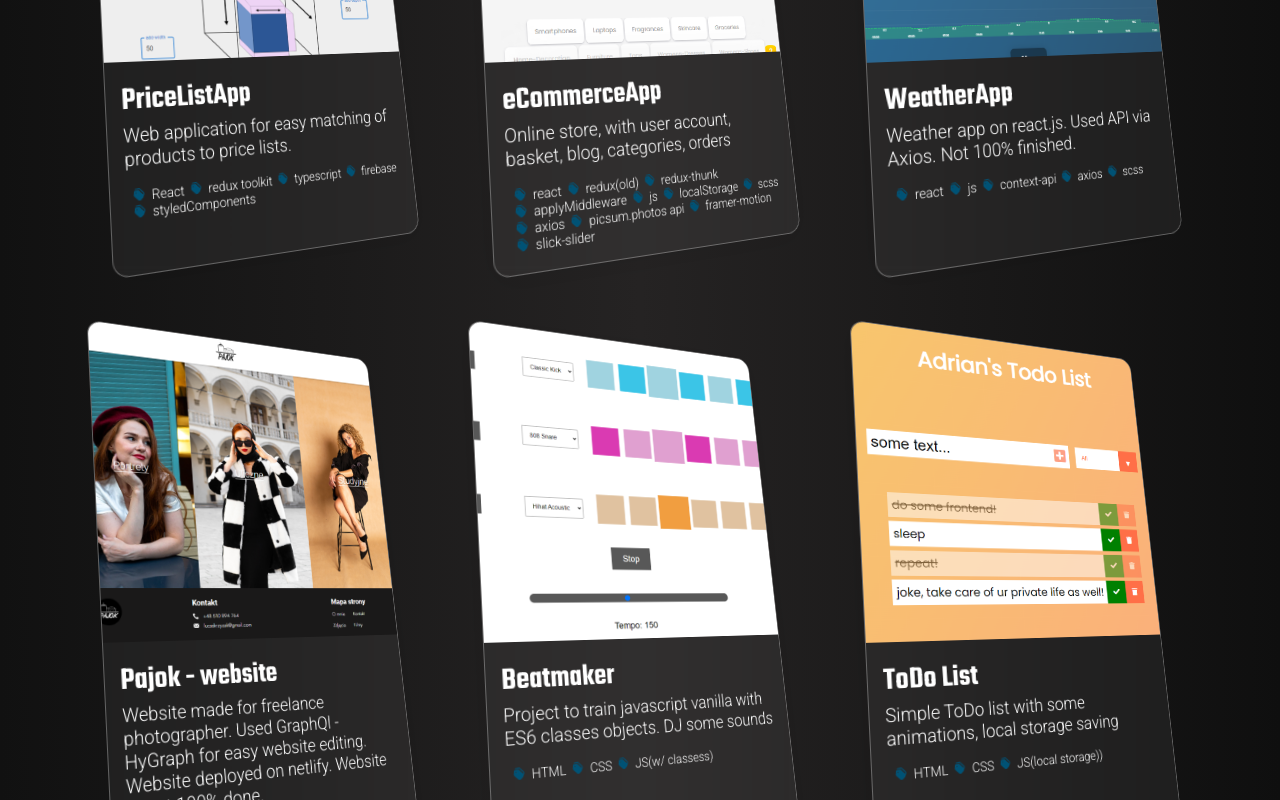
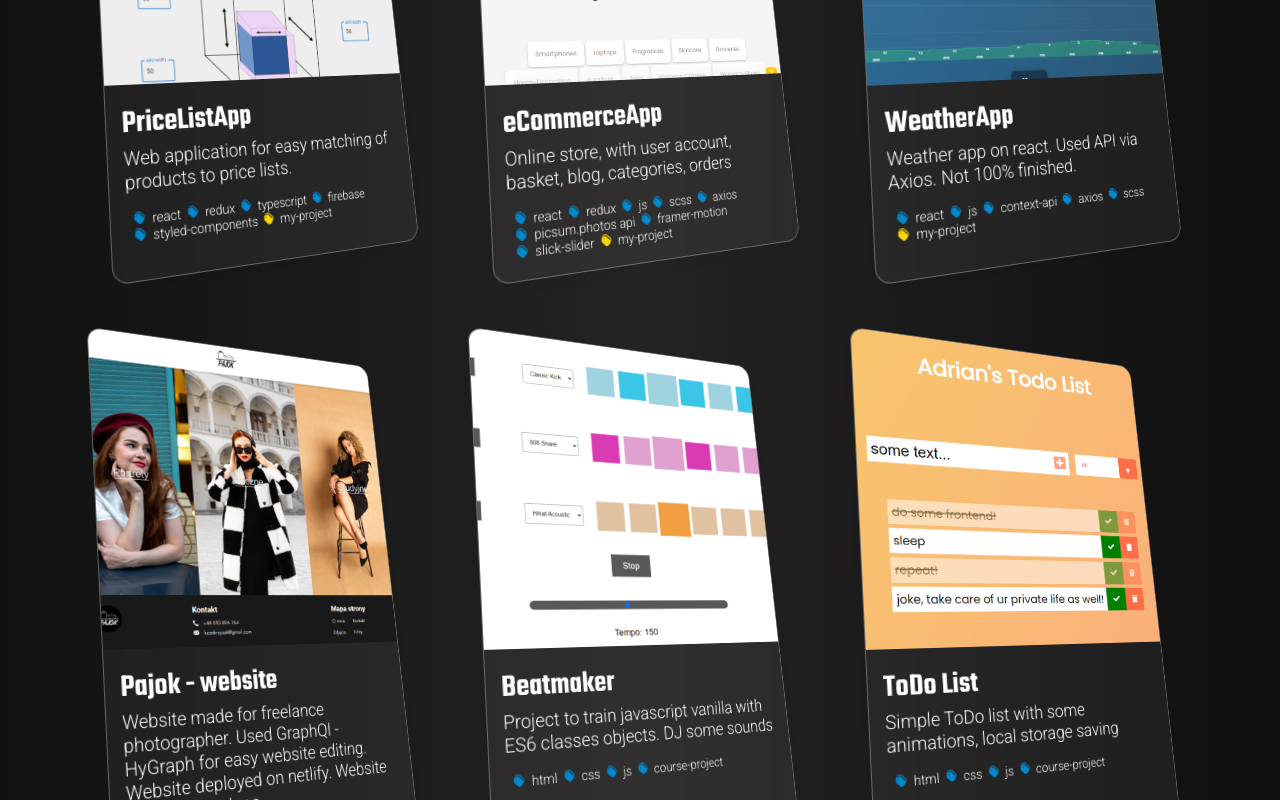
Before and after one commit to AdrianBroek/portfolio, a React (Create React App) app: page / in a window 1280 px wide. Shown: the part 2940-3740 px from the top of the page. Built offline with nearby package versions, Linux system fonts and the light colour scheme.

Commit message:
added filter via tags on project

```diff
--- a/src/components/Project.js
+++ b/src/components/Project.js
@@ -2,7 +2,7 @@ import React from "react";
 import tags from '../images/icons/tags.png'
 
 const Project = ({item, index}) => {
-    // console.log(item)
+
     return (
         <>
         {item && (
@@ -22,8 +22,8 @@ const Project = ({item, index}) => {
                 style={{display: "flex", flexWrap: "wrap"}}
                 >
                 {item.tags ? item.tags.map((tag)=> (
-                    <p>
-                        <img style={{filter: "invert(20%) sepia(51%) saturate(2948%) hue-rotate(176deg) brightness(91%) contrast(101%)", margin: "0 7px"}} width="18px" src={tags} />
+                    <p className={tag == "my-project" ? "my-project" : ""}>
+                        <img style={{filter: "invert(38%) sepia(51%) saturate(2948%) hue-rotate(176deg) brightness(91%) contrast(101%)", margin: "0 7px"}} width="18px" src={tags} />
                         {tag}
                     </p>
                 )) : ""}
--- a/src/pages/Projects.js
+++ b/src/pages/Projects.js
@@ -1,17 +1,109 @@
-import React, { useState, useContext, useEffect } from "react";
+import React, { useState, useContext, useEffect, useMemo, useCallback } from "react";
 import data from '../storage/data'
 import utils from '../storage/utils'
 import Project from '../components/Project'
 import { useInView } from 'react-intersection-observer';
 import StateContext from "../components/StateContext";
+import { dataTags } from "../storage/tags";
+import tags from '../images/icons/tags.png'
 
 const Projects = () => {
     const {activeScroll, setActiveScroll} = useContext(StateContext)
+    // project data
     const [storage, setStorage] = useState(data)
+    const [filteredStorage, setFilteredStorage] = useState([])
+
+    const [inputText, setInputText] = useState('')
+
+    const [tagList, setTagList] = useState(dataTags)
+
+    const [activeTagList, setActiveTagList] = useState([])
+
     const [util, setUtil] = useState(utils)
+
     const { ref, inView,  } = useInView({
         threshold: 0.1,
     });
+
+    function inputHandler(e) {
+        // console.log(inputText)
+        setInputText(e.target.value)
+    }
+
+    function filterProjectsByTagName() {
+
+            const objectsToRemove  = []
+
+            // copy array of data
+            const newArray = [...data]
+            console.log({newArray: newArray})
+            // mapuj kazdy projekt z osobna
+            newArray.map((proj)=> {
+                    // jesli ktorykolwiek z tagow jest w activetags, dodaj projekt
+                    // jesli nie to nie dodawaj/usun
+                    const tagExist = activeTagList.some(tag => proj.tags.includes(tag))
+                    console.log(tagExist)
+                    if(tagExist) {
+                        // sprawdz czy jest w filterowanym storage juz ten obiekt
+                        if (!filteredStorage.includes(proj)){
+                            setFilteredStorage(state=>[...state, proj])
+                        }
+                    } else {
+
+                        if (filteredStorage.includes(proj)){
+                            objectsToRemove.push(proj)
+                        }
+                    }
+            })
+
+            // if objects to remove more than 0, remove them from filteredStorage
+            if(objectsToRemove.length > 0){
+                let FScopy = [...filteredStorage]
+                objectsToRemove.forEach((element)=> {
+                    FScopy = FScopy.filter((item) => item.name != element.name);
+            })
+            setFilteredStorage(FScopy)
+        }
+    }
+
+    // set filtered storage to data on load component
+    useEffect(()=> {
+        setFilteredStorage(data)
+    },[])
+
+    // setStorage if filteredStorage changes
+    useEffect(()=> {
+        setStorage(filteredStorage)
+
+        if(filteredStorage.length == 0){
+            setFilteredStorage(data)
+        }
+    },[filteredStorage])
+
+    // fire filterProjectsByTagName function on activetaglist change
+    useEffect(()=> {
+        filterProjectsByTagName()
+        console.log(activeTagList)
+    },[activeTagList])
+
+    // del tag on click
+    const delTag = (e) => {
+        // console.log(e.target.id)
+        const ar = [...activeTagList]
+
+        const newAr = ar.filter((tag)=> tag != e.target.id)
+        // console.log(newAr)
+        setActiveTagList(newAr)
+    }
+
+    // add tag to activetaglist on btn click if it doesnt exist already
+    const submitTag = (e) => {
+        e.preventDefault()
+        if(inputText != '' && !activeTagList.includes(inputText)){
+            setActiveTagList(state => [...state, inputText])
+        }
+    };
+
 
     useEffect(()=>{
         if(inView){
@@ -25,12 +117,24 @@ const Projects = () => {
     return (
         <section id="projects" ref={ref} className="projects container">
             <h1 className="name">Projects</h1>
+            <input type="text" value={inputText} onChange={inputHandler}/>
+            <button type="submit" onClick={submitTag}>DODAJ TAGA</button>
+            {activeTagList.length > 0 && (
+                <div className="active-tags">
+                    {activeTagList.map((tag) => (
+                        <p id={tag} onClick={delTag}>
+                            <img  style={{filter: "invert(38%) sepia(51%) saturate(2948%) hue-rotate(176deg) brightness(91%) contrast(101%)", margin: "0 7px"}} width="15px" src={tags} />
+                            {tag}
+                        </p>
+                    ))}
+                </div>
+            )}
             <div className="projectContainer">
                 {storage.map((item, index)=> (
                     <Project item={item} key={index} />
                 ))}
             </div>
-            <br />
+            {/* <br />
             <br />
             <br />
             <h1 className="name">Professional projects</h1>
@@ -38,10 +142,9 @@ const Projects = () => {
                 {util.map((item, index)=> (
                     <Project item={item} key={index} />
                 ))}
-            </div>
+            </div> */}
         </section>
     )
-
 }
 
 export default Projects
--- a/src/storage/data.js
+++ b/src/storage/data.js
@@ -8,7 +8,11 @@ import flappyBird from '../images/projectsBackgrounds/flappyBird.png'
 import eCommerceApp from '../images/projectsBackgrounds/eCommerceApp.png'
 import PriceListApp from '../images/projectsBackgrounds/PriceListApp.png'
 import pajokWebsite from '../images/projectsBackgrounds2/pajokWebsite.png'
-
+import krawczykrental from '../images/projectsBackgrounds2/krawczykrental.png'
+import namileo from '../images/projectsBackgrounds2/namileo.png'
+import iPomocni from '../images/projectsBackgrounds2/ipomocni.png'
+import blucar from '../images/projectsBackgrounds2/blucar.png'
+import karcher from '../images/projectsBackgrounds2/karcher.png'
 
 const dataProjects = [
     {
@@ -18,11 +22,12 @@ const dataProjects = [
         image: PriceListApp,
         backgroundColor: '#000',
         tags: [
-            "React",
-            "redux toolkit",
+            "react",
+            "redux",
             "typescript",
             "firebase",
-            "styledComponents"
+            "styled-components",
+            "my-project"
         ]
     },
     {
@@ -33,21 +38,19 @@ const dataProjects = [
         backgroundColor: '#000',
         tags: [
             'react',
-        'redux(old)',
-        'redux-thunk',
-        'applyMiddleware',
+            'redux',
             'js',
-        'localStorage',
             'scss',
             'axios',
             'picsum.photos api',
             'framer-motion',
-        'slick-slider'
+            'slick-slider',
+            "my-project"
         ]
     },
     {
         name: 'WeatherApp',
-        description: 'Weather app on react.js. Used API via Axios. Not 100% finished.',
+        description: 'Weather app on react. Used API via Axios. Not 100% finished.',
         link: 'https://adrianbroek.github.io/weatherApp/',
         image: weatherApp,
         backgroundColor: '#000',
@@ -56,7 +59,8 @@ const dataProjects = [
             'js',
             'context-api',
             'axios',
-            'scss'
+            'scss',
+            "my-project"
         ]
     },
     {
@@ -66,10 +70,11 @@ const dataProjects = [
         image: pajokWebsite,
         backgroundColor: '#000',
         tags: [
-            "react.js",
+            "react",
             'graphql',
             'styled-components',
-            "framer-motion"
+            "framer-motion",
+            "my-project"
         ]
     },
     {
@@ -79,9 +84,10 @@ const dataProjects = [
         image: beatmaker,
         backgroundColor: '#000',
         tags: [
-            "HTML",
-            'CSS',
-            'JS(w/ classess)',
+            "html",
+            'css',
+            'js',
+            "course-project"
         ]
     },
     {
@@ -91,9 +97,10 @@ const dataProjects = [
         image: ToDoList,
         backgroundColor: '#000',
         tags: [
-            "HTML",
-            'CSS',
-            'JS(local storage))',
+            "html",
+            'css',
+            'js',
+            "course-project"
         ]
     },
     {
@@ -103,9 +110,10 @@ const dataProjects = [
         image: MusicPlayer,
         backgroundColor: '#000',
         tags: [
-            "HTML",
-            'CSS',
-            'JS (local storage)',
+            "html",
+            'css',
+            'js',
+            "course-project"
         ]
     },
     {
@@ -115,21 +123,23 @@ const dataProjects = [
         image: colorsProject,
         backgroundColor: '#000',
         tags: [
-            "HTML",
-            'CSS',
-            'JS (local storage)',
+            "html",
+            'css',
+            'js',
+            "course-project"
         ]
     },
     {
         name: 'Calculator',
-        description: 'Simple calculator made in Html, Css, Js',
+        description: 'Simple calculator made in html, css, Js',
         link: 'https://adrianbroek.github.io/Calculator/',
         image: calculator,
         backgroundColor: '#000',
         tags: [
-            "HTML",
-            'CSS',
-            'JS',
+            "html",
+            'css',
+            'js',
+            "my-project"
         ]
     },
     {
@@ -139,11 +149,79 @@ const dataProjects = [
         image: flappyBird,
         backgroundColor: '#000',
         tags: [
-            "HTML",
-            'CSS',
-            'JS (canvas)',
+            "html",
+            'css',
+            'js',
+            "course-project"
         ]
-    }
+    },
+    {
+        name: 'KrawczykRental',
+        description: 'Webstore made in prestashop.',
+        link: 'https://krawczykrental.pl/',
+        image: krawczykrental,
+        backgroundColor: '#000',
+        tags: [
+            "tpl",
+            'jquery',
+            'smarty',
+            'docker',
+            'scss',
+        ]
+    },
+    {
+        name: 'KarcherCenterKrawczyk',
+        description: 'Webstore made in prestashop',
+        link: 'https://karchercenter-krawczyk.pl/',
+        image: karcher,
+        backgroundColor: '#000',
+        tags: [
+            "tpl",
+            'jquery',
+            'smarty',
+            'docker',
+            'scss',
+        ]
+    },
+    {
+        name: 'Namileo',
+        description: 'Webstore made in prestashop.',
+        link: 'https://namileo.com/',
+        image: namileo,
+        backgroundColor: '#000',
+        tags: [
+            "tpl",
+            'jquery',
+            'smarty',
+            'docker',
+            'scss',
+        ]
+    },
+    {
+        name: 'iPomocni',
+        description: 'Webstore made in Wordpress mostly via creative elements.',
+        link: 'https://ipomocni.pl/',
+        image: iPomocni,
+        backgroundColor: '#000',
+        tags: [
+            "wordpress",
+            'jquery',
+            'css',
+        ]
+    },
+    {
+        name: 'Blucar',
+        description: 'Webstore made in Wordpress.',
+        link: 'https://blucar.pl/',
+        image: blucar,
+        backgroundColor: '#000',
+        tags: [
+            "wordpress",
+            "ACF",
+            'jquery',
+            'css',
+        ]
+    },
 ]
 
 export default dataProjects
--- /dev/null
+++ b/src/storage/tags.js
@@ -0,0 +1,25 @@
+export const dataTags = [
+    "typescript",
+    "firebase",
+    "styledComponents",
+    "react",
+    "redux",
+    "js",
+    "localStorage",
+    "scss",
+    "axios",
+    "framer-motion",
+    "context-api",
+    "graphql",
+    "styled-components",
+    "html",
+    "JS",
+    "css",
+    "wordpress",
+    "smarty",
+    "docker",
+    "tpl",
+    "jquery",
+    "my-project",
+    "course-project"
+]
--- a/src/styles/projects.scss
+++ b/src/styles/projects.scss
@@ -1,4 +1,14 @@
 .projects {
+    .active-tags {
+        display: flex;
+        flex-wrap: wrap;
+        position: relative;
+        color: black;
+    }
+    input, button {
+        position: relative;
+        color: black;
+    }
     .projectContainer {
         display: grid;
         grid-template-columns: 1fr 1fr 1fr;
@@ -52,6 +62,12 @@
                     font-family: "Roboto", sans-serif;
                     p {
                         font-size: .85rem;
+
+                    }
+                    .my-project {
+                        img {
+                            filter: invert(77%) sepia(74%) saturate(962%) hue-rotate(358deg) brightness(103%) contrast(101%) !important;
+                        }
                     }
                     img {
                         width: 12px;
```
Lines whose indentation alone changed are shown as unchanged.
